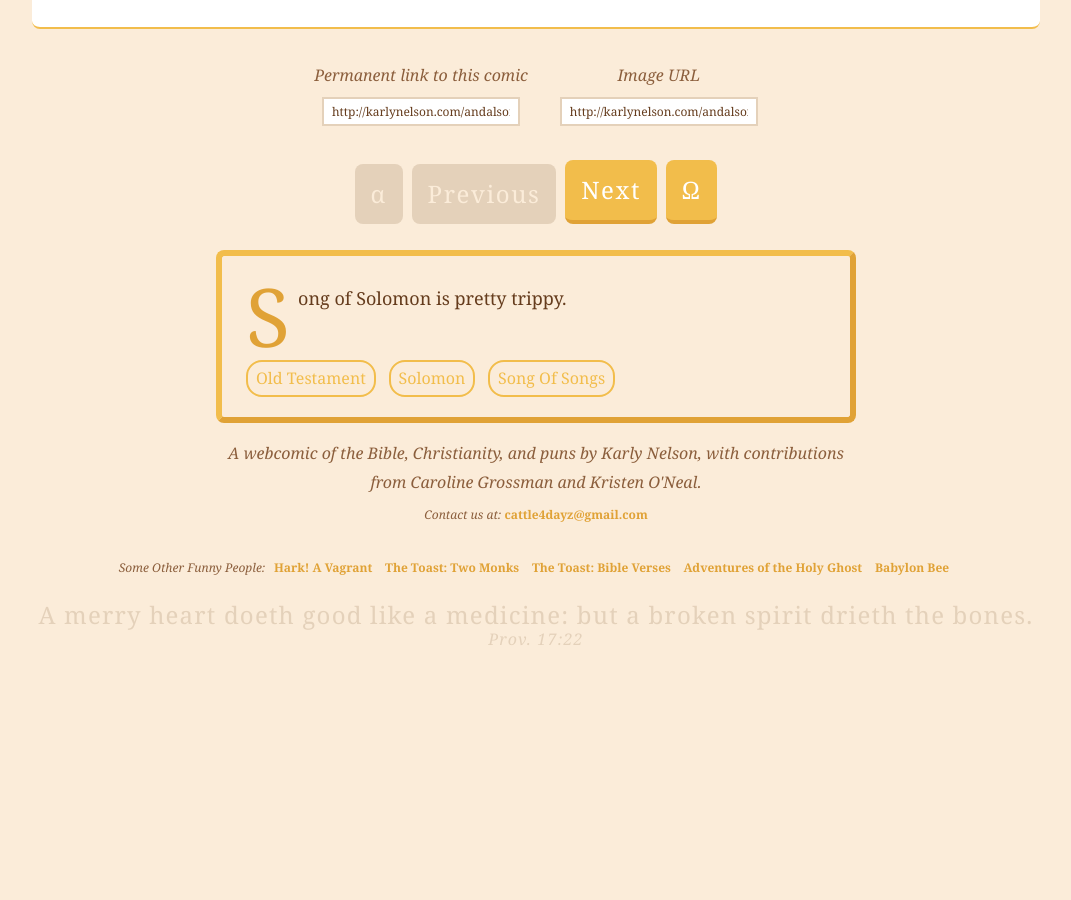
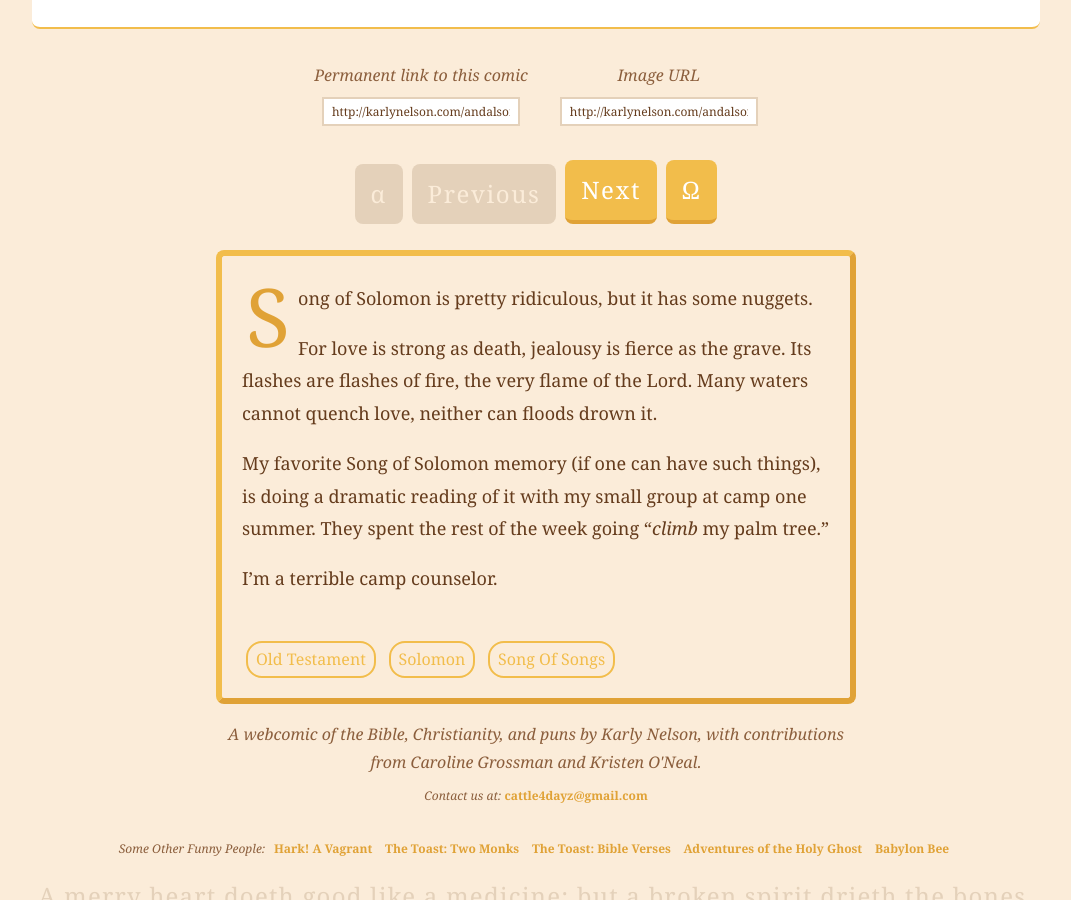
Before and after one commit to karlyanelson/andalsomuchcattle, a Jekyll site: the page built from _posts/2016-08-10-song-of-solomon.md, in a window 1280 px wide and 900 px high, scrolled down 2335 px. Shown: the whole window, without its empty margins (104-1175 px from the left). Built offline with Jekyll 4.4.1, drawn with Linux system fonts in a browser that asks for light colours; some web fonts are replaced; comment, search, counter and statistics services are not loaded; before the commit the page ends 3016 px from its top, so only the background shows below that.

Commit message:
updated comics descriptions

```diff
--- a/_posts/2016-08-10-song-of-solomon.md
+++ b/_posts/2016-08-10-song-of-solomon.md
@@ -25,4 +25,15 @@ images:
     frame_type: "frame-1-1"
 ---
 
-Song of Solomon is pretty trippy.
+Song of Solomon is pretty ridiculous, but it has some nuggets.
+
+For love is strong as death,
+    jealousy is fierce as the grave.
+Its flashes are flashes of fire,
+    the very flame of the Lord.
+Many waters cannot quench love,
+    neither can floods drown it.
+
+My favorite Song of Solomon memory (if one can have such things), is doing a dramatic reading of it with my small group at camp one summer. They spent the rest of the week going "*climb* my palm tree."
+
+I'm a terrible camp counselor.
```
Also changed, not shown: _posts/2016-08-12-dirtbag-samson.md (+5 -3 lines), _posts/2016-08-13-john-the-hipster.md (+2 -1 lines).
